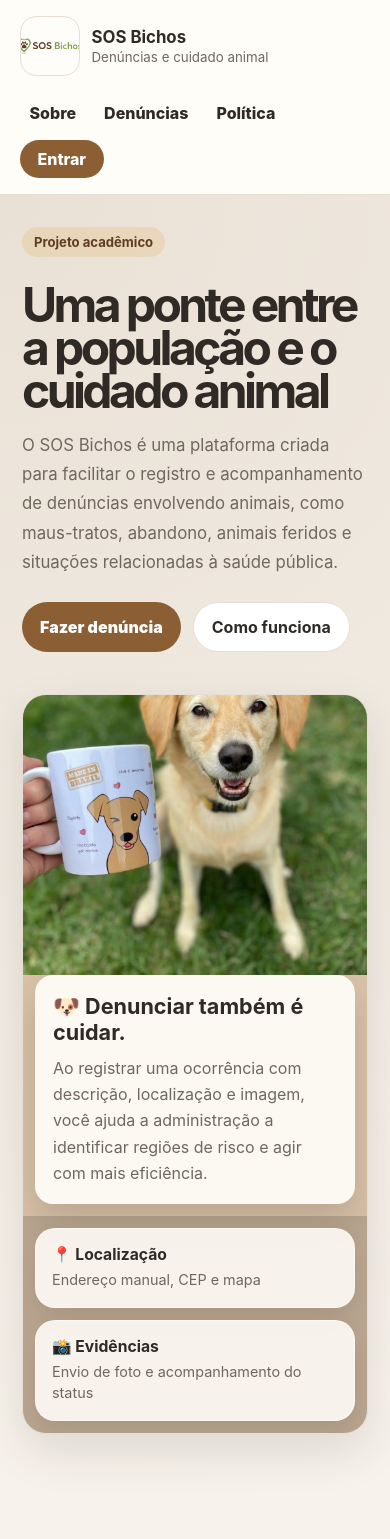
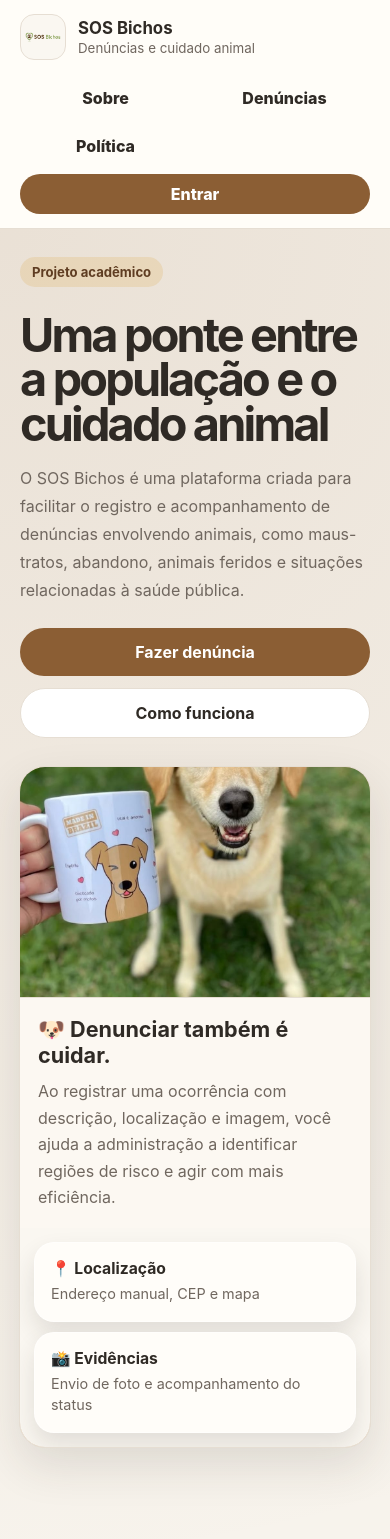
Before and after one commit to PontesDiogo/SOS-Bichos-26, a React (Vite) app: page / in a window 390 px wide. Shown: the top 1539 px of the page. Built offline with nearby package versions, Linux system fonts and the light colour scheme; no server answers.

Commit message:
fix: corrige layout mobile da home pública

```diff
--- a/src/styles/layout.css
+++ b/src/styles/layout.css
@@ -3423,97 +3423,51 @@ footer,
   min-width: 52px;
 }
 
-@media (max-width: 980px) {
-  .admin-detail-card {
-    height: auto;
-    max-height: none;
-  }
-
-  .admin-detail-scroll {
-    max-height: none;
-    overflow: visible;
-  }
-}
-
-@media (max-width: 720px) {
-  .admin-detail-header {
-    flex-direction: column;
-  }
-
-  .admin-detail-grid {
-    grid-template-columns: 1fr;
-  }
-
-  .admin-detail-card .denuncia-media__item {
-    height: 150px;
-  }
-}
-
-.navbar__logo {
-  width: 58px;
-  height: 58px;
-  min-width: 58px;
-  display: inline-flex;
-  align-items: center;
-  justify-content: center;
-  overflow: hidden;
-  border-radius: 16px;
-  background: #fffdf9;
-  border: 1px solid var(--color-border);
-}
-
-.navbar__logo img {
-  width: 115%;
-  height: 115%;
-  object-fit: contain;
-  display: block;
-  padding: 0;
-  box-sizing: border-box;
-}
-
-.navbar__primary,
-.public-navbar__login,
-.public-hero__actions .primary-button {
-  font-weight: 900;
-}
-.public-navbar__logo {
-  width: 58px;
-  height: 58px;
-  min-width: 58px;
-  display: inline-flex;
-  align-items: center;
-  justify-content: center;
-  overflow: hidden;
-  border-radius: 16px;
-  background: #fffdf9;
-  border: 1px solid var(--color-border);
-}
-
-.public-navbar__logo img {
-  width: 115%;
-  height: 115%;
-  object-fit: contain;
-  display: block;
-  padding: 0;
-  box-sizing: border-box;
-}
 @media (max-width: 900px) {
+  .public-home {
+    overflow-x: hidden;
+  }
+
   .public-hero {
     min-height: auto;
-    grid-template-columns: 1fr;
-    padding-top: 32px;
-  }
-
-  .public-hero__visual {
     display: flex;
     flex-direction: column;
-    min-height: auto;
+    gap: 28px;
+    padding: 32px 22px 44px;
+  }
+
+  .public-hero__content {
+    width: 100%;
+  }
+
+  .public-hero__content h1 {
+    max-width: 100%;
+    font-size: clamp(2.8rem, 12vw, 4rem);
+    line-height: 0.95;
+    letter-spacing: -0.06em;
+  }
+
+  .public-hero__content p {
+    max-width: 100%;
+    font-size: 1rem;
+  }
+
+  .public-hero__visual {
+    width: 100%;
+    min-height: 0;
+    height: auto;
+    display: flex;
+    flex-direction: column;
     overflow: hidden;
+    border-radius: 26px;
   }
 
   .public-hero__image {
-    height: 320px;
+    width: 100%;
+    height: 260px;
+    display: block;
     object-fit: cover;
+    object-position: center;
   }
 
   .public-hero__image-overlay {
@@ -3523,52 +3477,71 @@ footer,
   .public-hero__badges {
     position: static;
     width: auto;
+    display: grid;
+    grid-template-columns: 1fr;
+    gap: 10px;
     padding: 14px;
-    display: grid;
-    gap: 12px;
-    background: rgba(47, 42, 37, 0.18);
+    background: #faf7f1;
   }
 
   .public-hero__badges article {
-    position: static;
     width: 100%;
     box-sizing: border-box;
+    background: #fffdf9;
   }
 
   .public-hero__floating-card {
     position: static;
-    margin: 0 14px 14px;
-    box-sizing: border-box;
+    margin: 0;
+    border-radius: 0;
+    box-shadow: none;
+    border-top: 1px solid var(--color-border);
   }
 }
 
 @media (max-width: 640px) {
   .public-navbar {
     position: static;
+    padding: 14px 20px;
+  }
+
+  .public-navbar__brand {
+    width: 100%;
   }
 
   .public-navbar__links {
     width: 100%;
+    display: grid;
+    grid-template-columns: repeat(2, minmax(0, 1fr));
     gap: 8px;
   }
 
   .public-navbar__links button {
-    padding: 9px 10px;
+    width: 100%;
+    justify-content: center;
+    text-align: center;
+  }
+
+  .public-navbar__login {
+    grid-column: span 2;
   }
 
   .public-hero {
-    padding-inline: 22px;
+    padding: 28px 20px 40px;
+  }
+
+  .public-hero__actions {
+    display: grid;
+    grid-template-columns: 1fr;
+  }
+
+  .public-hero__actions .primary-button,
+  .public-hero__actions .secondary-button {
+    width: 100%;
   }
 
   .public-hero__image {
-    height: 280px;
-  }
-
-  .public-hero__badges {
-    padding: 12px;
-  }
-
-  .public-hero__floating-card {
-    margin: 0 12px 12px;
-  }
-}
+    height: 230px;
+    object-position: center;
+  }
+}
```
